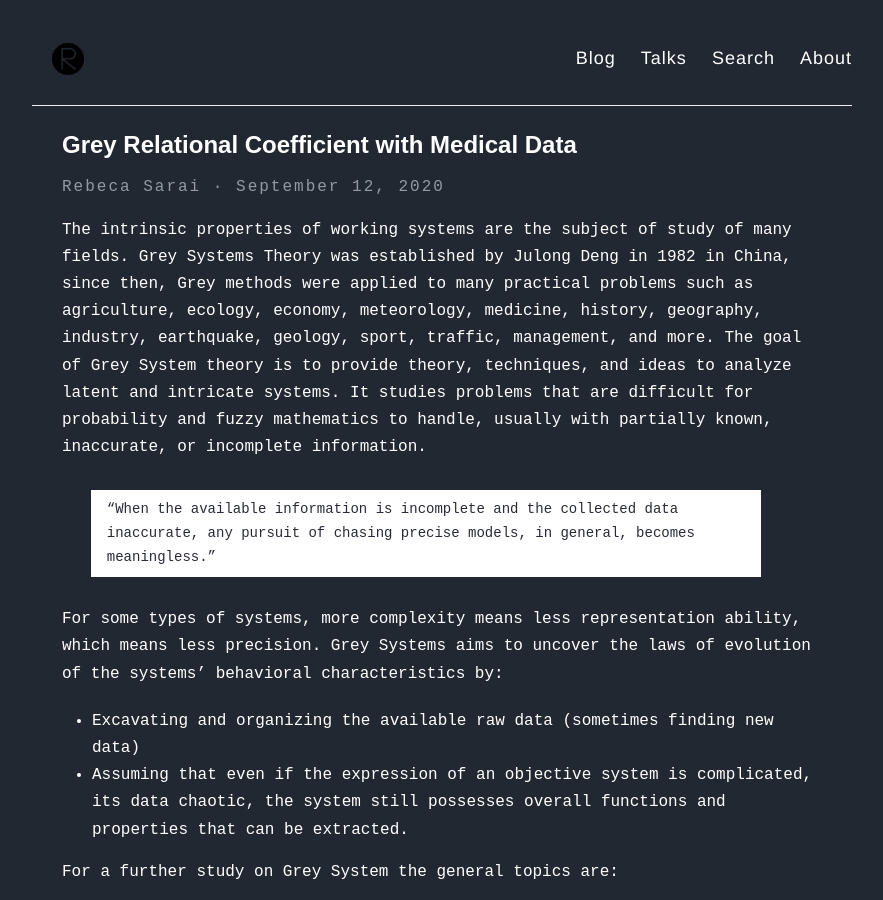
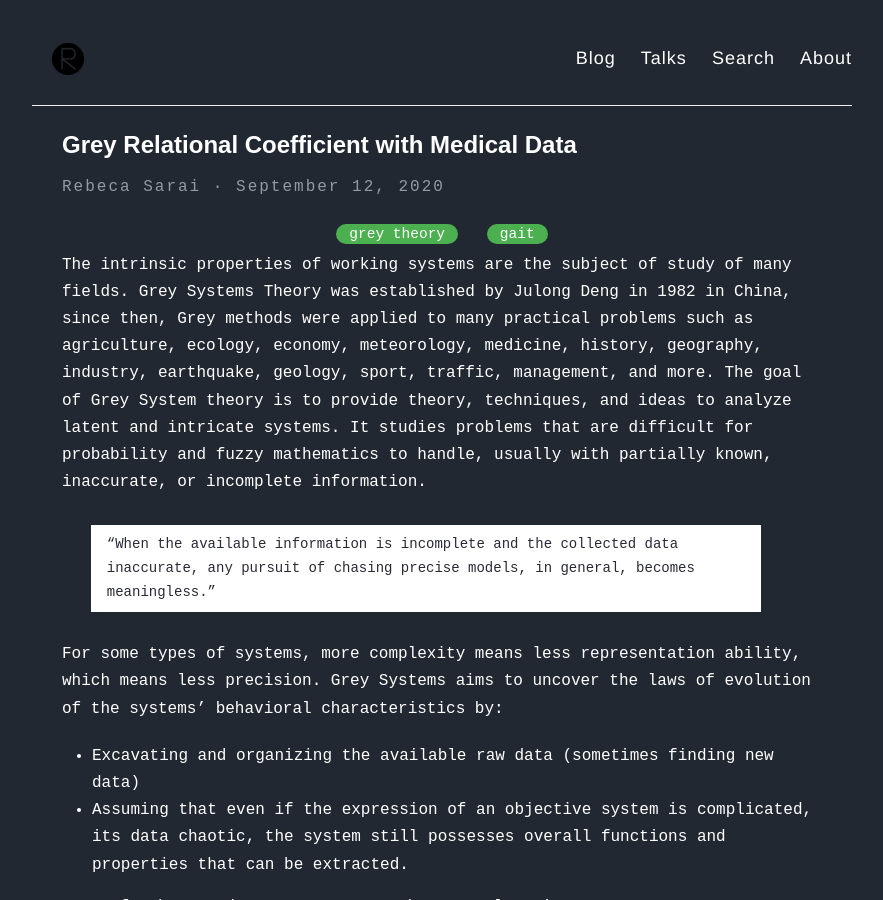
Before and after one commit to rsarai/-rsarai.github.io, a Jekyll site: the page built from _posts/2020-09-12-gait-and-greymethods.md, in a window 1280 px wide and 900 px high. Shown: the whole window, without its empty margins (198-1081 px from the left). Built offline with Jekyll 4.4.1, drawn with Linux system fonts in a browser that asks for light colours.

Commit message:
Adds post about Gait and Grey methods

```diff
--- a/_posts/2020-09-12-gait-and-greymethods.md
+++ b/_posts/2020-09-12-gait-and-greymethods.md
@@ -1,7 +1,7 @@
 ---
 layout: post
 title: Grey Relational Coefficient with Medical Data
-categories:
+categories: [grey theory, gait]
 excerpt: Grey Systems Theory is a relatively new field of study used to analyze uncertain and intricate systems. This post applies the Grey Relational Coefficient to gait data of patients with neurodegenerative diseases.
 ---
 
```
